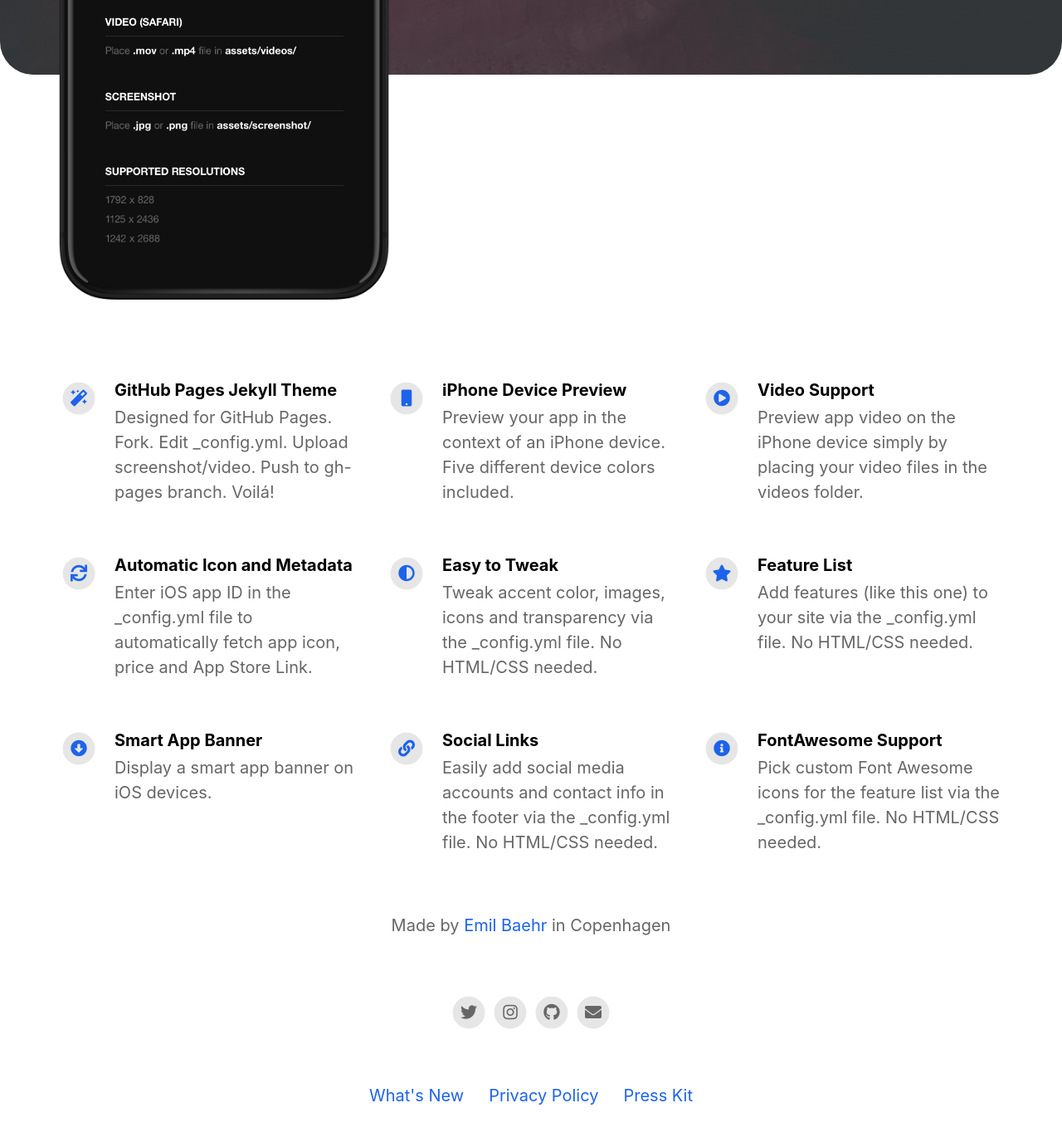
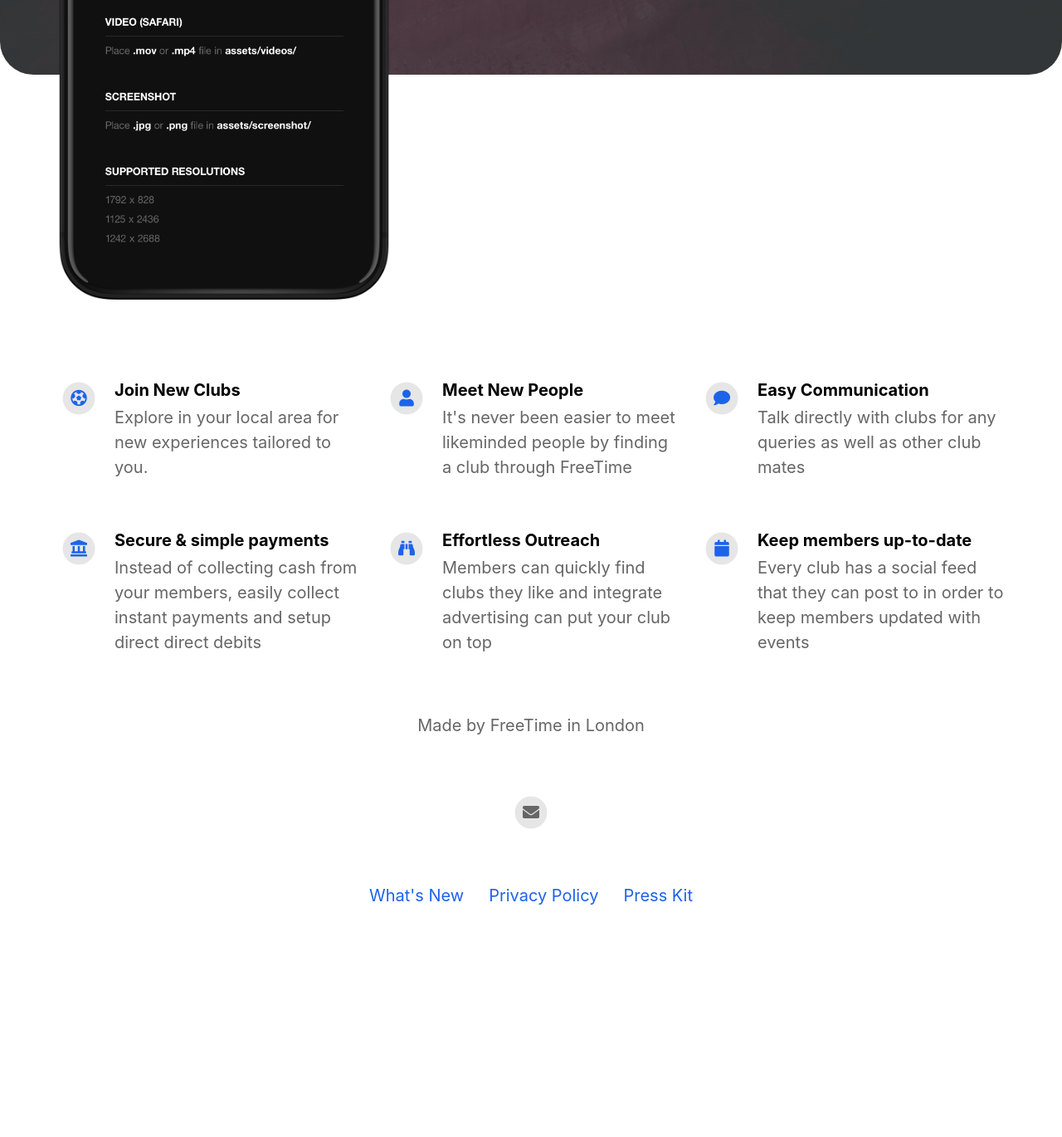
Before and after one commit to daniel-lahlafi/freetimewebsite, a Jekyll site: the page built from index.html, in a window 1280 px wide and 1400 px high, scrolled down 624 px. Shown: the top 1370 px of the window at 83% size. Built offline with Jekyll 4.4.1, drawn with Linux system fonts in a browser that asks for light colours; nearby versions of some CDN libraries; after the commit the page ends 1783 px from its top, so only the background shows below that; some of the changed text lies outside the part shown.

Commit message:
add descriptions and titles to config

```diff
--- a/_config.yml
+++ b/_config.yml
@@ -11,23 +11,23 @@ presskit_download_link                    : https://emilbaehr.com
                                                                                       # Or upload your press kit file to assets and set path accordingly (e.g. "assets/your_press_kit.zip").
 
 app_icon                                  : # assets/appicon.png                      # Automatically populates if not set and if iOS app ID is set.  Otherwise enter path to icon file manually.
-app_name                                  :                                           # Automatically populates if not set and if iOS app ID is set.  Otherwise enter manually.
+app_name                                  : FreeTime                                  # Automatically populates if not set and if iOS app ID is set.  Otherwise enter manually.
 app_price                                 :                                           # Automatically populates if not set and if iOS app ID is set.  Otherwise enter manually.
-app_description                           : Write a short tagline for your app.
+app_description                           : The social platform to increase the outreach of clubs
 
 enable_smart_app_banner                   : true                                      # Set to true to show a smart app banner at top of page on mobile devices.
 
 
 
 # Information About Yourself
-your_name                                 : Emil Baehr
-your_link                                 : https://emilbaehr.com
-your_city                                 : Copenhagen
-email_address                             : emil.baehr@gmail.com
+your_name                                 : FreeTime
+your_link                                 :
+your_city                                 : London
+email_address                             : contact@getfreetime.co
 facebook_username                         :
-instagram_username                        : ebaehr
-twitter_username                          : ebaehr
-github_username                           : emilbaehr
+instagram_username                        :
+twitter_username                          :
+github_username                           :
 youtube_username                          :
 
 
@@ -35,41 +35,29 @@ youtube_username                          :
 # Feature List                            Edit, add or remove features to be presented.
 features                                  :
 
-  - title                                 : GitHub Pages Jekyll Theme
-    description                           : Designed for GitHub Pages. Fork. Edit _config.yml. Upload screenshot/video. Push to gh-pages branch. Voilá!
-    fontawesome_icon_name                 : magic
+  - title                                 : Join New Clubs
+    description                           : Explore in your local area for new experiences tailored to you.
+    fontawesome_icon_name                 : futbol
 
-  - title                                 : iPhone Device Preview
-    description                           : Preview your app in the context of an iPhone device. Five different device colors included.
-    fontawesome_icon_name                 : mobile
+  - title                                 : Meet New People
+    description                           : It's never been easier to meet likeminded people by finding a club through FreeTime
+    fontawesome_icon_name                 : user
 
-  - title                                 : Video Support
-    description                           : Preview app video on the iPhone device simply by placing your video files in the videos folder.
-    fontawesome_icon_name                 : play-circle
+  - title                                 : Easy Communication
+    description                           : Talk directly with clubs for any queries as well as other club mates
+    fontawesome_icon_name                 : comment
 
-  - title                                 : Automatic Icon and Metadata
-    description                           : Enter iOS app ID in the _config.yml file to automatically fetch app icon, price and App Store Link.
-    fontawesome_icon_name                 : sync
+  - title                                 : Secure & simple payments
+    description                           : Instead of collecting cash from your members, easily collect instant payments and setup direct direct debits
+    fontawesome_icon_name                 : landmark
 
-  - title                                 : Easy to Tweak
-    description                           : Tweak accent color, images, icons and transparency via the _config.yml file. No HTML/CSS needed.
-    fontawesome_icon_name                 : adjust
+  - title                                 : Effortless Outreach
+    description                           : Members can quickly find clubs they like and integrate advertising can put your club on top
+    fontawesome_icon_name                 : binoculars
 
-  - title                                 : Feature List
-    description                           : Add features (like this one) to your site via the _config.yml file. No HTML/CSS needed.
-    fontawesome_icon_name                 : star
-
-  - title                                 : Smart App Banner
-    description                           : Display a smart app banner on iOS devices.
-    fontawesome_icon_name                 : arrow-alt-circle-down
-
-  - title                                 : Social Links
-    description                           : Easily add social media accounts and contact info in the footer via the _config.yml file. No HTML/CSS needed.
-    fontawesome_icon_name                 : link
-
-  - title                                 : FontAwesome Support
-    description                           : Pick custom Font Awesome icons for the feature list via the _config.yml file. No HTML/CSS needed.
-    fontawesome_icon_name                 : info-circle
+  - title                                 : Keep members up-to-date
+    description                           : Every club has a social feed that they can post to in order to keep members updated with events
+    fontawesome_icon_name                 : calendar
 
   - title                                 : # New Feature Title
     description                           : # New Feature Description
```
